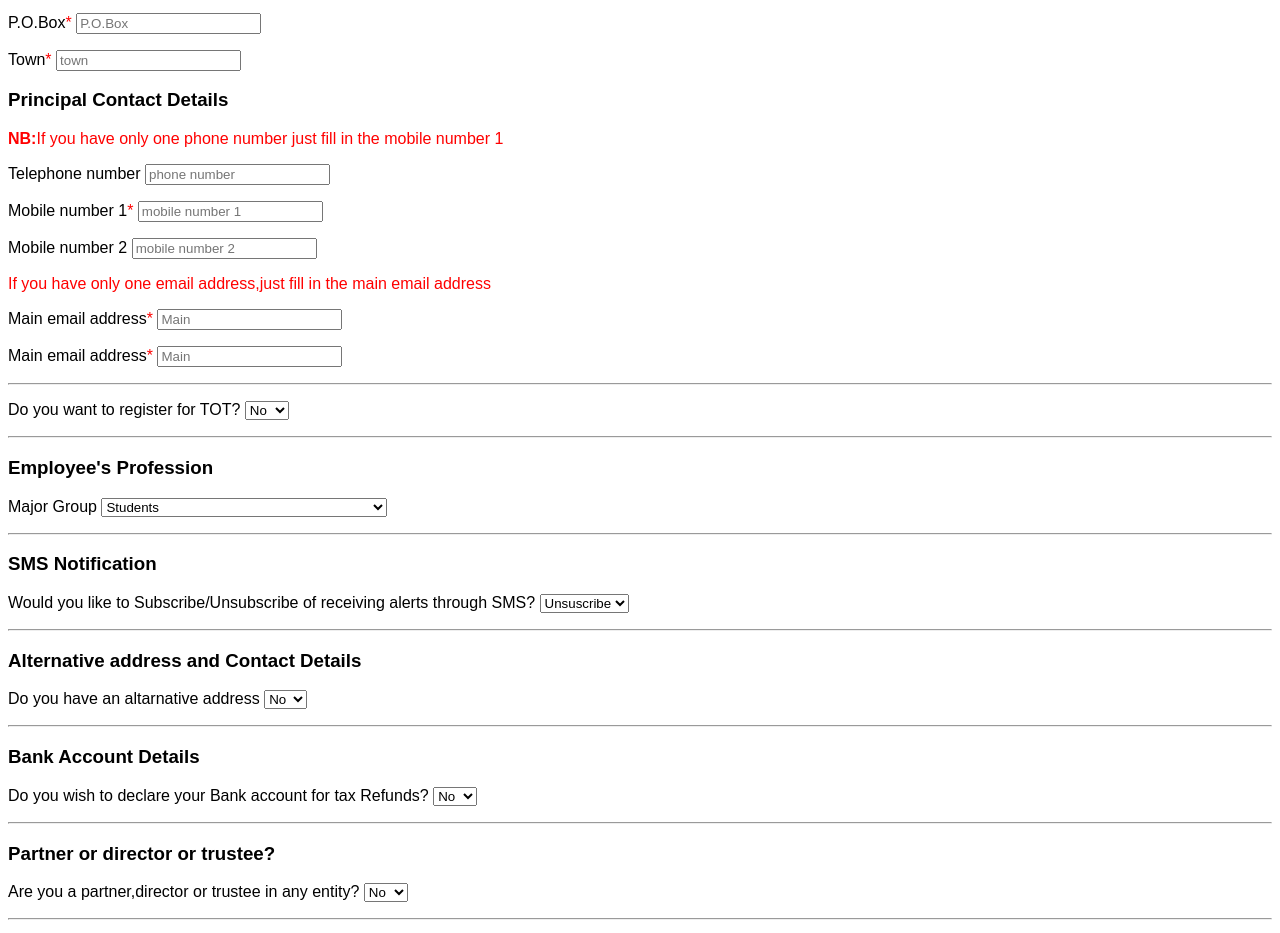
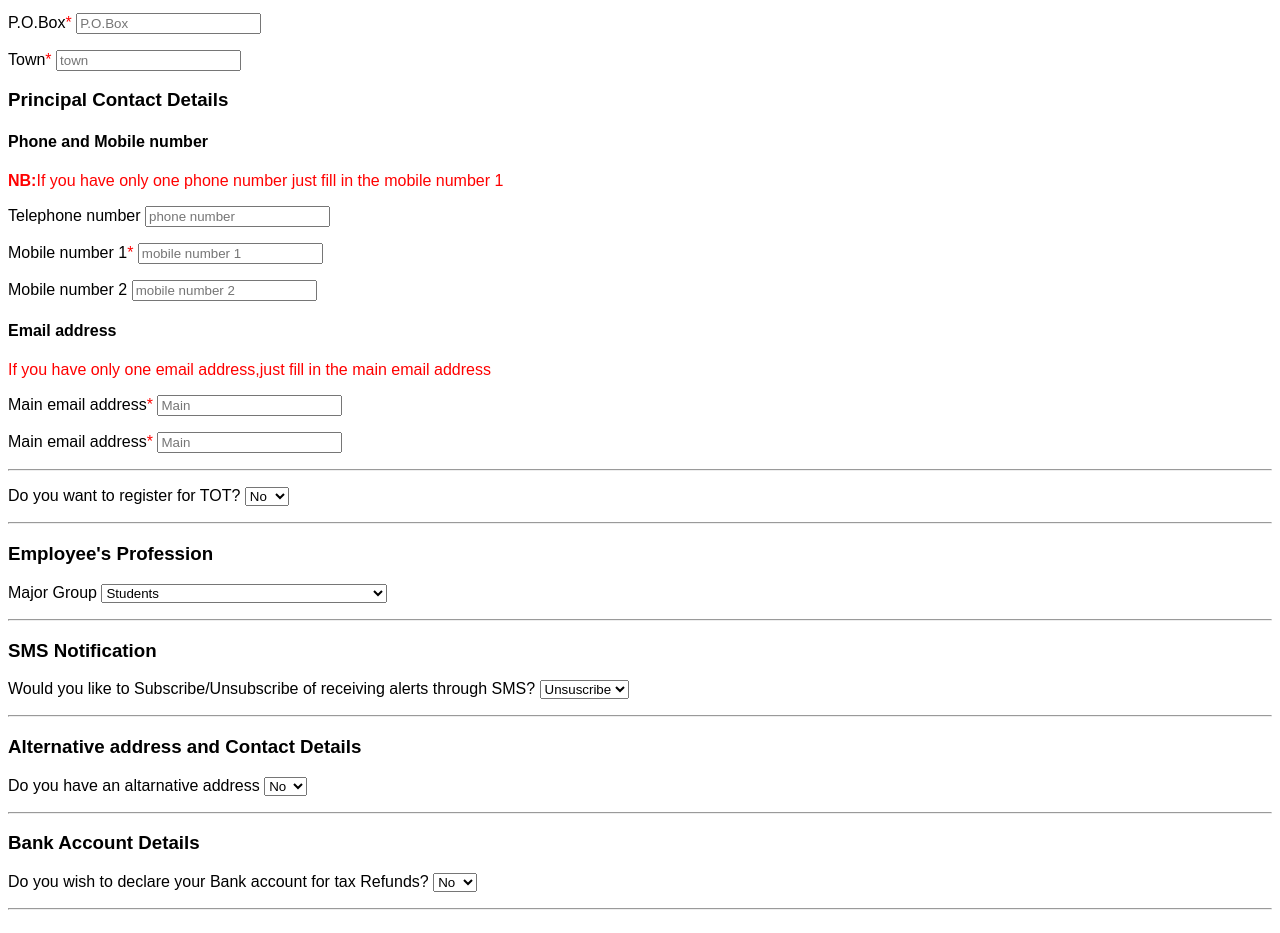
Before and after one commit to dynastycomrades/kra, a plain HTML site: page index.html in a window 1280 px wide. Shown: the part 984-1917 px from the top of the page. Drawn offline with Linux system fonts and the light colour scheme.

Commit message:
Update index.html

```diff
--- a/index.html
+++ b/index.html
@@ -139,6 +139,7 @@
 
                      <div class="Principal-Contact-details">
                       <h3>Principal Contact Details</h3>
+                       <h4>Phone and Mobile number</h4>
                        <p class="important"><b>NB:</b>If you have only one phone number just fill in the mobile number 1</p>
                       <p>Telephone number
                         <input name="P-number" placeholder="phone number">
@@ -150,6 +151,7 @@
                          Mobile number 2
                           <input name="mobile-number2" placeholder="mobile number 2">
                       </p>
+                      <h4>Email address</h4>
                        <p class="important">If you have only one email address,just fill in the main email address</p>
                       <p>
 
```
